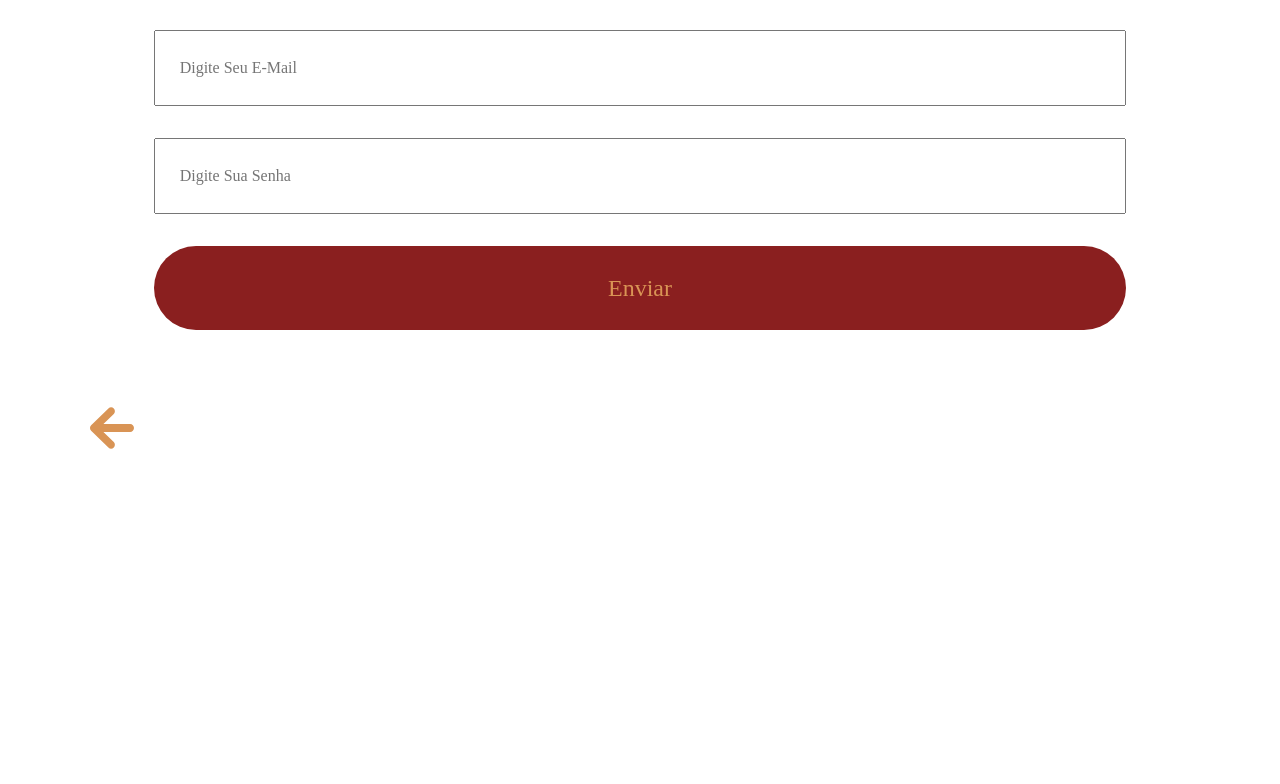
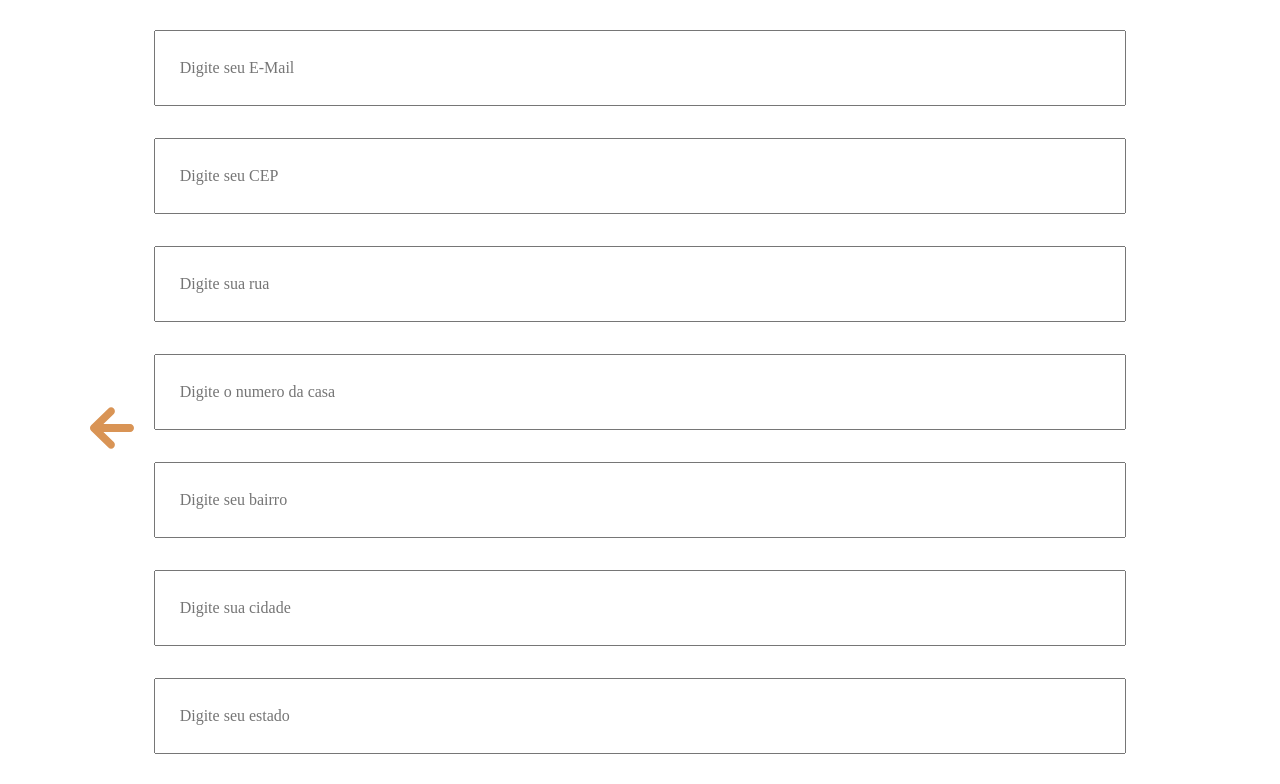
Before and after one commit to monosodrac/PizzariaAurora_frontend, a React (Create React App) app: page /cadastro-cliente in a window 1280 px wide. Shown: the part 260-1044 px from the top of the page. Before the commit the page ends 800 px from the top, so only its background shows below. Built offline with nearby package versions, Linux system fonts and the light colour scheme; a web font is replaced by a local one.

Commit message:
add more inputs for cadUsuarios

```diff
--- a/src/Components/Cadastro/Cliente/CadCliente.js
+++ b/src/Components/Cadastro/Cliente/CadCliente.js
@@ -1,14 +1,22 @@
-import React, { useState } from 'react';
+import React, { useEffect, useState } from 'react';
 import { useNavigate } from 'react-router-dom';
 import { toast } from 'react-toastify';
 import apiLocal from '../../../Api/apiLocal';
+import axios from 'axios';
 import { IoMdArrowRoundBack } from "react-icons/io";
 
 export default function CadCliente() {
     const mudarTela = useNavigate();
     const [nome, setNome] = useState('');
     const [email, setEmail] = useState('');
+    const [cep, setCep] = useState('');
+    const [rua, setRua] = useState('');
+    const [numero, setNumero] = useState('');
+    const [bairro, setBairro] = useState('');
+    const [cidade, setCidade] = useState('');
+    const [estado, setEstado] = useState('');
     const [password, setpassword] = useState('');
+    const [dadosViaCep, setDadosViaCep] = useState('');
 
     async function cadastroUsuarios(e) {
         try {
@@ -20,6 +28,11 @@ export default function CadCliente() {
             await apiLocal.post('/CadastrarUsuarios', {
                 nome,
                 email,
+                cep,
+                rua,
+                numero,
+                cidade,
+                estado,
                 password
             });
             toast.success('Cadastro Efetuado Com Sucesso', {
@@ -33,6 +46,32 @@ export default function CadCliente() {
         };
     };
 
+    const handleCepBlur = async () => {
+        if (cep.length === 8) {
+            try {
+                const resposta = await axios.get(`https://viacep.com.br/ws/${cep}/json`);
+                setDadosViaCep({
+                    rua: resposta.data.longradouro,
+                    setBairro: resposta.data.bairro,
+                    setcidade: resposta.data.localidade,
+                    setEstado: resposta.data.uf,
+                });
+            } catch (error) {
+                console.log('Erro ao buscar o CEP', error);
+            };
+        };
+    };
+
+    useEffect(() => {
+        async function mostrarCep() {
+            setRua(dadosViaCep.rua);
+            setBairro(dadosViaCep.bairro);
+            setCidade(dadosViaCep.cidade);
+            setEstado(dadosViaCep.estado);
+        };
+        mostrarCep();
+    }, [dadosViaCep]);
+
     return (
         <div className="cadastro">
             <div className="hsection">
@@ -42,19 +81,56 @@ export default function CadCliente() {
                 <form className="form__client" onSubmit={cadastroUsuarios}>
                     <input
                         type="text"
-                    placeholder='Digite Seu Nome'
+                        placeholder='Digite seu Nome'
                         value={nome}
                         onChange={(e) => setNome(e.target.value)}
                     />
                     <input
                         type="text"
-                    placeholder='Digite Seu E-Mail'
+                        placeholder='Digite seu E-Mail'
                         value={email}
                         onChange={(e) => setEmail(e.target.value)}
                     />
                     <input
+                        type="text"
+                        placeholder='Digite seu CEP'
+                        value={cep}
+                        onChange={(e) => setCep(e.target.value)}
+                        onBlur={handleCepBlur}
+                    />
+                    <input
+                        type="text"
+                        placeholder='Digite sua rua'
+                        value={rua}
+                        onChange={(e) => setRua({...dadosViaCep, rua: e.target.value})}
+                    />
+                    <input
+                        type="text"
+                        placeholder='Digite o numero da casa'
+                        value={numero}
+                        onChange={(e) => setNumero(e.target.value)}
+                    />
+                    <input
+                        type="text"
+                        placeholder='Digite seu bairro'
+                        value={bairro}
+                        onChange={(e) => setBairro({...dadosViaCep, bairro: e.target.value})}
+                    />
+                    <input
+                        type="text"
+                        placeholder='Digite sua cidade'
+                        value={cidade}
+                        onChange={(e) => setCidade({...dadosViaCep, cidade: e.target.value})}
+                    />
+                    <input
+                        type="text"
+                        placeholder='Digite seu estado'
+                        value={estado}
+                        onChange={(e) => setEstado({...dadosViaCep, uf: e.target.value})}
+                    />
+                    <input
                         type="password"
-                    placeholder='Digite Sua Senha'
+                        placeholder='Digite sua Senha'
                         value={password}
                         onChange={(e) => setpassword(e.target.value)}
                     />
--- a/src/Components/Pedido/Pedido.js
+++ b/src/Components/Pedido/Pedido.js
@@ -29,11 +29,18 @@ export default function Pedido() {
                         Authorization: `Bearer ${token}`
                     }
                 });
-                console.log(resposta);
-                // setNome(resposta.data.nome)
+                // console.log(resposta.data);
+                setNome(resposta.data.nome)
+                setDescricao(resposta.data.descricao)
+                setPreco(resposta.data.preco)
             };
-        } catch(err) {};
-    });
+            consultarProdutos();
+        } catch(err) {
+            toast.error('Erro ao Comunicar com o Servidor', {
+                toastId: 'ToastId'
+            });
+        };
+    }, []);
 
     function confPed() {
         navigate('/pedido-confirmado')
@@ -49,16 +56,13 @@ export default function Pedido() {
                     <img src={Pizza} alt="Pizza de Frango com Bacon" />
                     <div className="delivery__text">
                         <h4>
-                            Pizza de Frango com Bacon.
+                            {nome}
                         </h4>
                         <p>
-                            Frango, Bacon, Milho e Azeitona.
+                            {descricao}
                         </p>
                         <p>
-                            Tempo estimado para entrega: 33 minutos.
-                        </p>
-                        <p>
-                            Valor: R$66,66
+                            {preco}
                         </p>
                         <button onClick={confPed} className="btn" type="submit">Confirmar Pedido</button>
                     </div>
```
Also changed, not shown: src/Api/apiBuscaCep.js (added, +7 -0 lines). Lines whose indentation alone changed are shown as unchanged.
